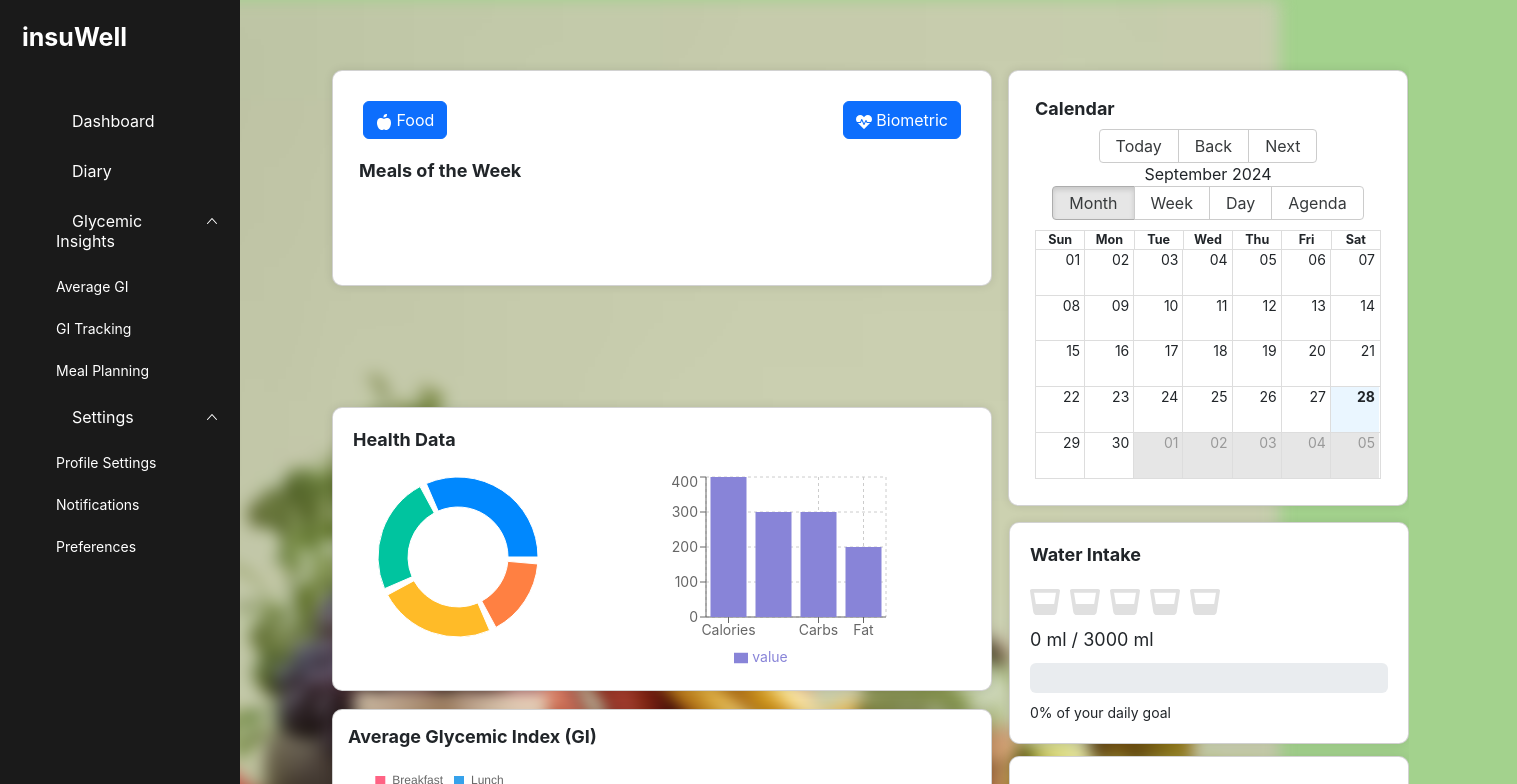
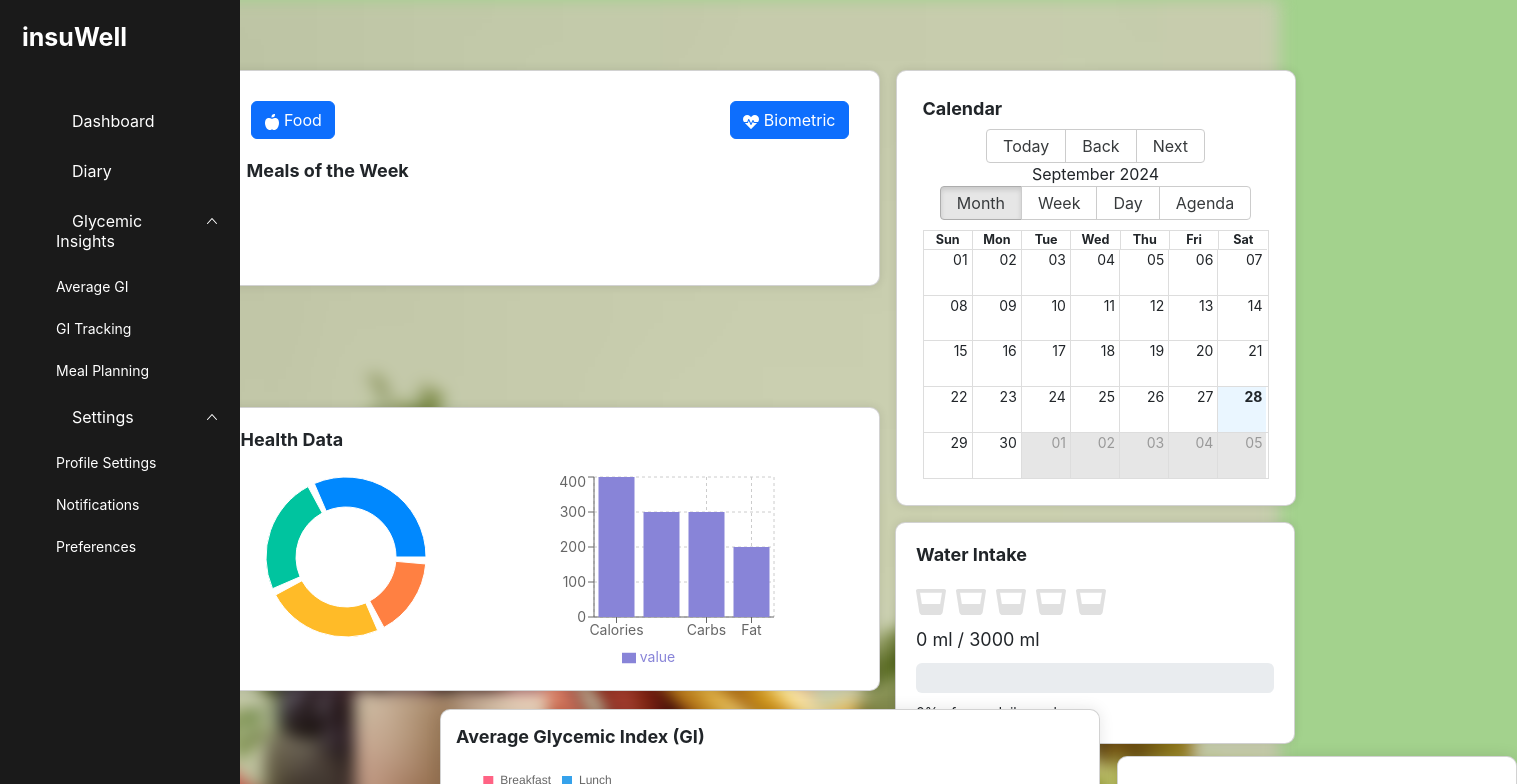
Before and after one commit to Saja-elkurtehi/InsuWell, a React (Create React App) app in the folder insulin-coach/: page /about in a window 1280 px wide. Shown: the top 784 px of the page, 1517 px wide, since content can reach past the window. Built offline with nearby package versions, Linux system fonts and the light colour scheme; some icons are missing.

Commit message:
last day

```diff
--- a/insulin-coach/src/components/BloodSugarCard.js
+++ /dev/null
@@ -1,35 +0,0 @@
-import React, { useState } from 'react';
-
-const BloodSugarCard = () => {
-    const [readings, setReadings] = useState([
-        { time: 'Fasting', level: 95 },
-        { time: 'After Breakfast', level: 120 },
-        { time: 'After Lunch', level: 130 },
-    ]);
-
-    return (
-        <div className="card" style={cardStyle}>
-            <div className="card-body">
-                <h5>Blood Sugar Levels</h5>
-                <ul>
-                    {readings.map((reading, index) => (
-                        <li key={index}>
-                            {reading.time}: {reading.level} mg/dL
-                        </li>
-                    ))}
-                </ul>
-            </div>
-        </div>
-    );
-};
-
-const cardStyle = {
-    backgroundColor: 'white',
-    padding: '15px',
-    borderRadius: '10px',
-    boxShadow: '0 0 10px rgba(0, 0, 0, 0.1)',
-    marginBottom: '20px',
-    width: '400px',
-};
-
-export default BloodSugarCard;
--- a/insulin-coach/src/components/DiaryActions/DiaryActions.js
+++ b/insulin-coach/src/components/DiaryActions/DiaryActions.js
@@ -51,7 +51,7 @@ const DiaryActions = () => {
     return (
         <div className="d-flex justify-content-center mb-2">
             <div className="d-flex flex-row">
-                <div className="me-3" style={{ width: '660px', marginLeft: '-20px'}}>
+                <div className="me-3" style={{ width: '660px', marginLeft: '-245px'}}>
                     <div className="card" style={{
                         backgroundColor: 'white',
                         marginTop: '50px',
--- a/insulin-coach/src/components/InsulinDosageCard.js
+++ /dev/null
@@ -1,35 +0,0 @@
-import React, { useState } from 'react';
-
-const InsulinDosageCard = () => {
-    const [dosage, setDosage] = useState([
-        { type: 'Basal', amount: 10 },
-        { type: 'Bolus (Breakfast)', amount: 5 },
-        { type: 'Bolus (Lunch)', amount: 6 },
-    ]);
-
-    return (
-        <div className="card" style={cardStyle}>
-            <div className="card-body">
-                <h5>Insulin Dosage</h5>
-                <ul>
-                    {dosage.map((dose, index) => (
-                        <li key={index}>
-                            {dose.type}: {dose.amount} units
-                        </li>
-                    ))}
-                </ul>
-            </div>
-        </div>
-    );
-};
-
-const cardStyle = {
-    backgroundColor: 'white',
-    padding: '15px',
-    borderRadius: '10px',
-    boxShadow: '0 0 10px rgba(0, 0, 0, 0.1)',
-    marginBottom: '20px',
-    width: '400px',
-};
-
-export default InsulinDosageCard;
--- a/insulin-coach/src/components/Navbar.js
+++ b/insulin-coach/src/components/Navbar.js
@@ -4,25 +4,33 @@ import DashboardIcon from '@rsuite/icons/legacy/Dashboard';
 import GroupIcon from '@rsuite/icons/legacy/Group';
 import MagicIcon from '@rsuite/icons/legacy/Magic';
 import GearCircleIcon from '@rsuite/icons/legacy/GearCircle';
-import { Link } from 'react-router-dom';
+import { Link, useLocation } from 'react-router-dom';
 import 'rsuite/dist/rsuite.min.css';
 import './Navbar.css';
 
-const Navbar = () => (
+const Navbar = () => {
+  const location = useLocation();
+
+  // Hide the sidebar on the login page
+  if (location.pathname === '/login') {
+    return null;
+  }
+
+  return (
     <div style={{ display: 'flex', position: 'relative' }}>
       <Sidenav
         appearance="subtle"
         defaultOpenKeys={['3', '4']}
         style={{
-        position: 'fixed', // Keep the sidenav fixed
-        height: '100vh', // Full height
+          position: 'fixed',
+          height: '100vh',
           width: '240px',
-        overflow: 'auto', // Allow scrolling if content exceeds height
-        zIndex: 1000, // Ensure it stays above other content
+          overflow: 'auto',
+          zIndex: 1000,
         }}
       >
         <Sidenav.Header style={{ padding: '20px 0' }}>
-        <span style={{ marginLeft: '22px', fontSize: '25px', fontWeight: 'bold'}}>
+          <span style={{ marginLeft: '22px', fontSize: '25px', fontWeight: 'bold' }}>
             insuWell
           </span>
         </Sidenav.Header>
@@ -49,9 +57,9 @@ const Navbar = () => (
       </Sidenav>
       <div style={{ marginLeft: '240px', padding: '20px', flex: 1 }}>
         {/* This is where your main content will go */}
-      {/* Ensure your main content is properly positioned without being pushed */}
       </div>
     </div>
   );
+};
 
 export default Navbar;
--- a/insulin-coach/src/components/PieChartCard.js
+++ b/insulin-coach/src/components/PieChartCard.js
@@ -21,7 +21,7 @@ const PieBarChartCard = () => {
     return (
         <div className="d-flex justify-content-center mb-2">
             <div className="d-flex flex-row">
-                <div className="me-3" style={{ width: '660px', marginLeft: '-220px', marginTop: '-157px'}}>
+                <div className="me-3" style={{ width: '660px', marginLeft: '-445px', marginTop: '-157px'}}>
                     <div className="card" style={cardStyle}>
                         <div className="card-body" style={{ padding: '10px 10px', height: '262px' }}>
                             <h5>Health Data</h5>
--- a/insulin-coach/src/components/WaterIntakeCard.js
+++ b/insulin-coach/src/components/WaterIntakeCard.js
@@ -55,7 +55,7 @@ const cardStyle = {
     backgroundColor: 'white',
     marginTop: '-177px',
     position: 'relative',
-    left: '657px',
+    left: '435px',
     padding: '10px',
     borderRadius: '10px',
     boxShadow: '0 0 10px rgba(0, 0, 0, 0.1)',
--- a/insulin-coach/src/pages/About.js
+++ b/insulin-coach/src/pages/About.js
@@ -5,8 +5,6 @@ import PieChartCard from '../components/PieChartCard';
 import WaterIntakeCard from '../components/WaterIntakeCard';
 import WeightBMICard from '../components/WeightBMICard';
 import AverageGICard from '../components/AverageGICard';
-import BloodSugarCard from '../components/BloodSugarCard';
-import InsulinDosageCard from '../components/InsulinDosageCard';
 
 export default function About() {
     return (
```
Lines whose indentation alone changed are shown as unchanged.
